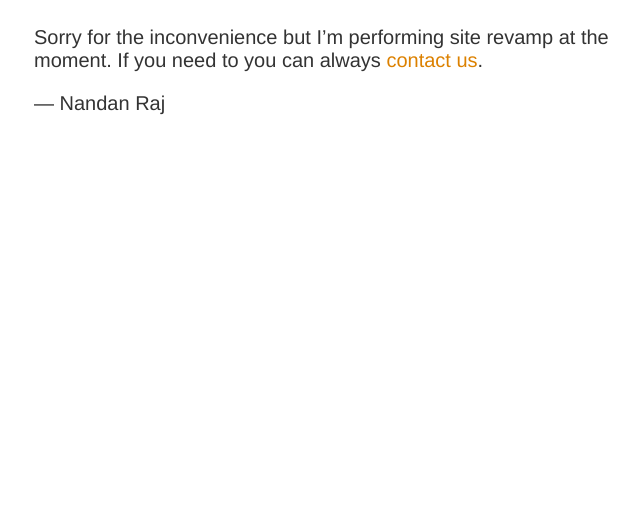
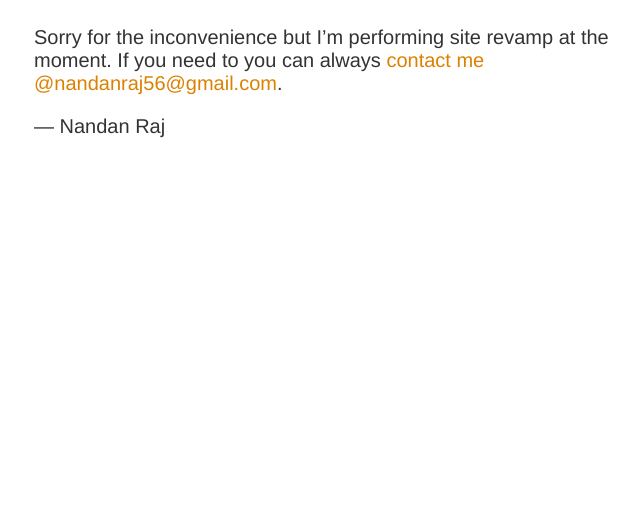
Before and after one commit to nandanraj56/nandanraj56.github.io, a plain HTML site: page index.html in a window 1280 px wide. Shown: the part 273-800 px from the top of the page, without its empty margins (281-921 px from the left). Drawn offline with Linux system fonts and the light colour scheme.

Commit message:
Site maintenance 2

```diff
--- a/index.html
+++ b/index.html
@@ -12,7 +12,7 @@
 <article>
     <h1>Big Revamp coming!</h1>
     <div>
-        <p>Sorry for the inconvenience but I&rsquo;m performing site revamp at the moment. If you need to you can always <a href="mailto:nandanraj56@gmail.com">contact us</a>.</p>
+        <p>Sorry for the inconvenience but I&rsquo;m performing site revamp at the moment. If you need to you can always <a href="mailto:nandanraj56@gmail.com">contact me @nandanraj56@gmail.com</a>.</p>
         <p>&mdash; Nandan Raj</p>
     </div>
 </article>
```
